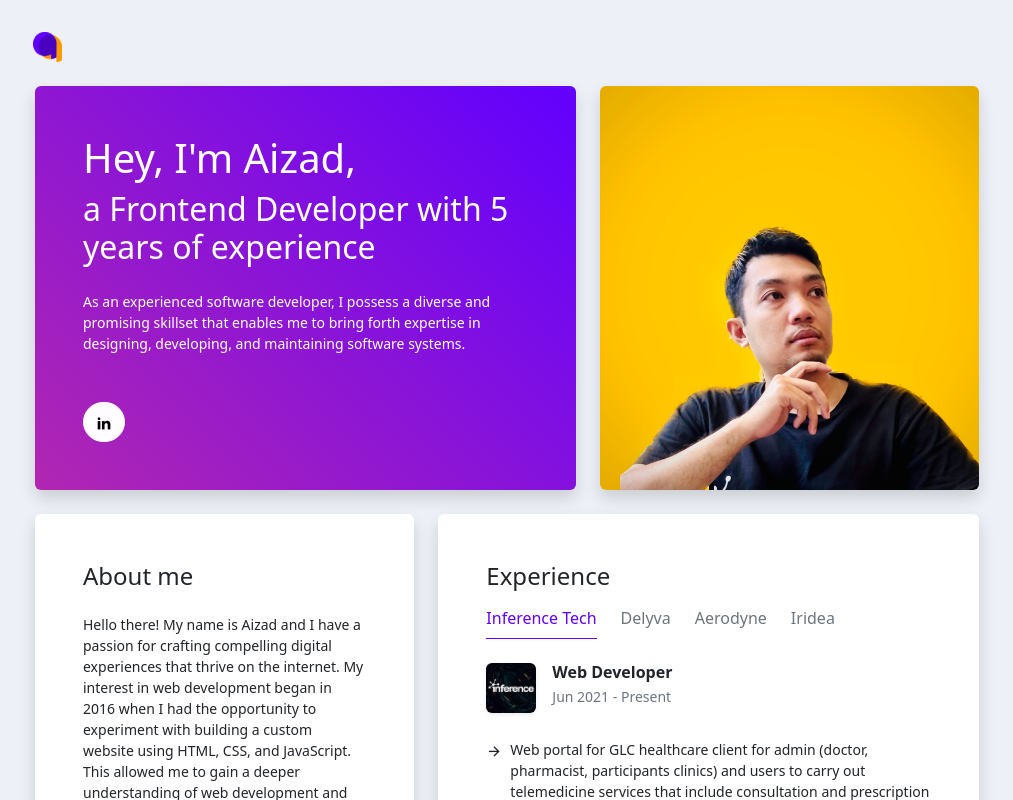
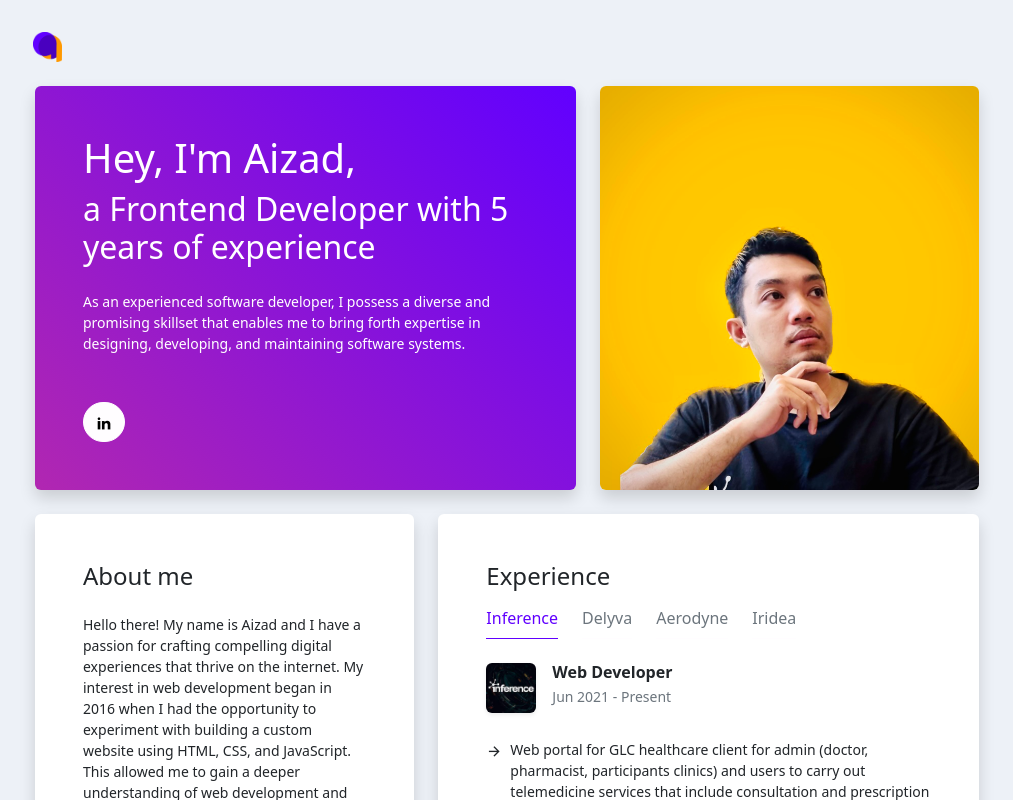
Before and after one commit to aizadzari/Responsive-dashboard-D1mo-test, a React (Create React App) app: page /landing in a window 1280 px wide. Shown: the top 800 px of the page, without its empty margins (133-1146 px from the left). Built offline with nearby package versions, Linux system fonts and the light colour scheme.

Commit message:
change label

```diff
--- a/src/Components/Layout/Content.js
+++ b/src/Components/Layout/Content.js
@@ -94,7 +94,7 @@ const Content = () => {
                                     <div className='d-flex flex-column'>
                                         <div className='w-100 mb-4 overflow-scroll'>
                                             <ul className="list-group list-group-horizontal">
-                                                <li style={{ cursor: 'pointer' }} className={`list-group-item border-top-0 border-bottom-1 border-end-0 border-start-0 px-0 me-4 ${menu === '1' ? ' border-primary text-primary' : 'border-light text-muted'}  rounded-0`} onClick={() => handleMenu('1')}>Inference Tech</li>
+                                                <li style={{ cursor: 'pointer' }} className={`list-group-item border-top-0 border-bottom-1 border-end-0 border-start-0 px-0 me-4 ${menu === '1' ? ' border-primary text-primary' : 'border-light text-muted'}  rounded-0`} onClick={() => handleMenu('1')}>Inference</li>
                                                 <li style={{ cursor: 'pointer' }} className={`list-group-item border-top-0 border-bottom-1 border-end-0 border-start-0 px-0 me-4 ${menu === '2' ? ' border-primary text-primary' : 'border-light text-muted'}  rounded-0`} onClick={() => handleMenu('2')}>Delyva</li>
                                                 <li style={{ cursor: 'pointer' }} className={`list-group-item border-top-0 border-bottom-1 border-end-0 border-start-0 px-0 me-4 ${menu === '3' ? ' border-primary text-primary' : 'border-light text-muted'} rounded-0`} onClick={() => handleMenu('3')}>Aerodyne</li>
                                                 <li style={{ cursor: 'pointer' }} className={`list-group-item border-top-0 border-bottom-1 border-end-0 border-start-0 px-0 me-4 ${menu === '4' ? ' border-primary text-primary' : 'border-light text-muted'}  rounded-0`} onClick={() => handleMenu('4')}>Iridea</li>
```
